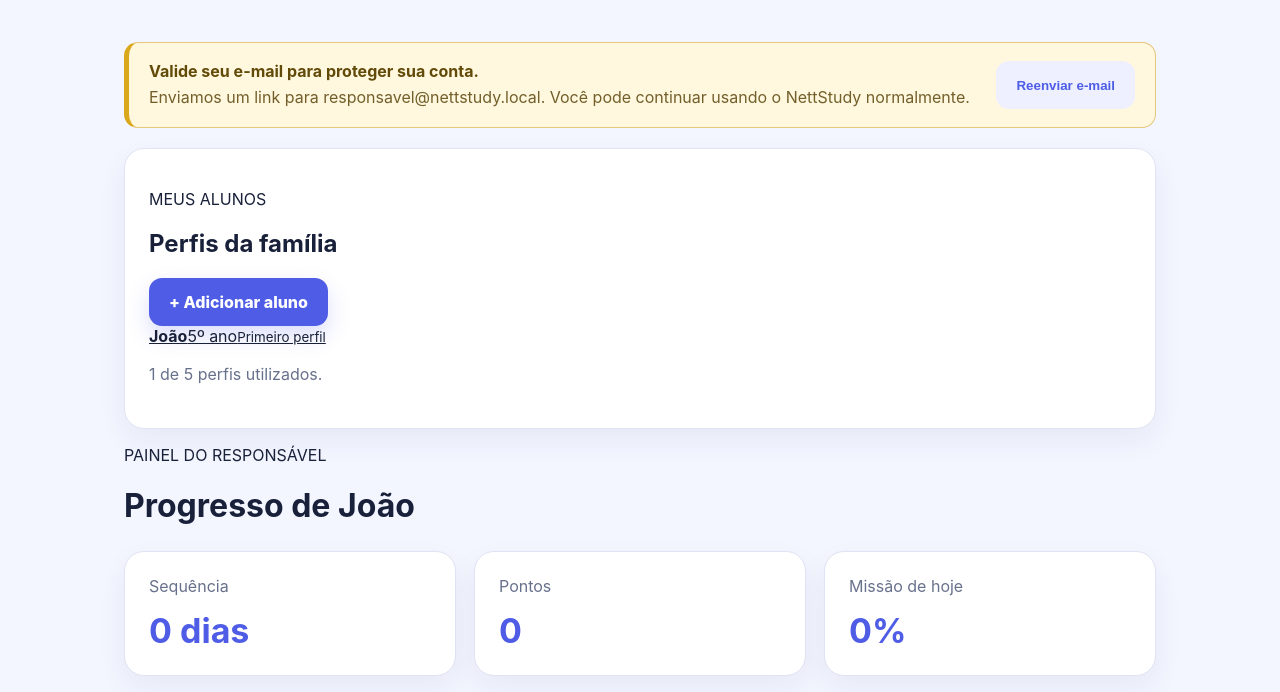
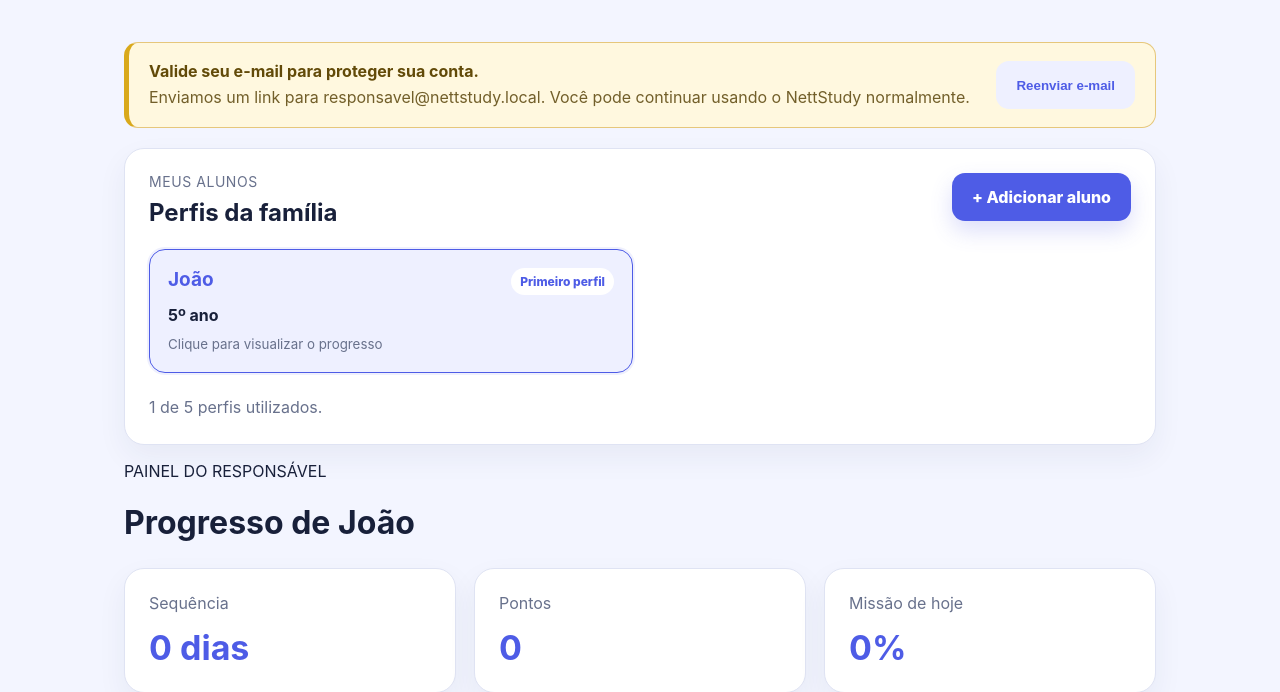
Before and after one commit to NettoSantana/nettstudy, a Flask app: page /responsavel in a window 1280 px wide. Shown: the part 76-768 px from the top of the page. Run offline with Flask 3, Linux system fonts and the light colour scheme; the visitor is signed in with stand-in values (Sample User, id 1); data comes from the database, SQL or seed files in the repository; data that the repository does not hold is empty.

Commit message:
fix: organiza perfis da familia em cards

```diff
--- a/static/css/dashboard.css
+++ b/static/css/dashboard.css
@@ -1,7 +1,7 @@
 /*
 Caminho completo: C:\Users\vlula\OneDrive\Área de Trabalho\Projetos Backup\NETTSTUDY\static\css\dashboard.css
-Data e hora do último recode: 30/07/2026 18:11 -03:00
-Motivo da alteração: adicionar o painel responsivo de confirmação do reset diário.
+Data e hora do último recode: 30/07/2026 20:16 -03:00
+Motivo da alteração: organizar visualmente os perfis da família em cartões separados.
 */
 
 :root {
@@ -394,3 +394,132 @@ a {
 
 /* Validação de e-mail */
 .aviso-validacao-email{display:flex;align-items:center;justify-content:space-between;gap:18px;margin-bottom:20px;padding:18px 20px;border:1px solid #e6c77b;border-left:5px solid #d9a91b;border-radius:14px;background:#fff8df}.aviso-validacao-email>div{display:grid;gap:5px}.aviso-validacao-email strong{color:#624a08}.aviso-validacao-email span{color:#725f2a;line-height:1.45}.aviso-validacao-email form{flex:0 0 auto}@media(max-width:700px){.aviso-validacao-email{align-items:stretch;flex-direction:column}.aviso-validacao-email .button{width:100%}}
+
+/* Perfis da família */
+.alunos-painel {
+    display: grid;
+    gap: 22px;
+}
+
+.painel-cabecalho {
+    display: flex;
+    align-items: flex-start;
+    justify-content: space-between;
+    gap: 20px;
+}
+
+.painel-cabecalho p,
+.painel-cabecalho h1 {
+    margin: 0;
+}
+
+.painel-cabecalho p {
+    margin-bottom: 8px;
+    color: var(--muted);
+    font-size: 14px;
+    letter-spacing: 0.04em;
+}
+
+.alunos-grade {
+    display: grid;
+    grid-template-columns: repeat(2, minmax(0, 1fr));
+    gap: 14px;
+}
+
+.aluno-seletor {
+    display: grid;
+    gap: 10px;
+    min-width: 0;
+    padding: 18px;
+    border: 1px solid var(--border);
+    border-radius: 16px;
+    background: #fafbff;
+    text-decoration: none;
+    transition:
+        transform 0.18s ease,
+        border-color 0.18s ease,
+        box-shadow 0.18s ease,
+        background 0.18s ease;
+}
+
+.aluno-seletor:hover {
+    transform: translateY(-2px);
+    border-color: #bcc3ef;
+    box-shadow: 0 10px 24px rgba(30, 43, 90, 0.08);
+}
+
+.aluno-seletor.ativo {
+    border-color: var(--primary);
+    background: var(--soft);
+    box-shadow: 0 0 0 2px rgba(78, 92, 230, 0.09);
+}
+
+.aluno-seletor-topo {
+    display: flex;
+    align-items: flex-start;
+    justify-content: space-between;
+    gap: 12px;
+}
+
+.aluno-seletor strong {
+    min-width: 0;
+    color: var(--text);
+    font-size: 19px;
+    overflow-wrap: anywhere;
+}
+
+.aluno-seletor.ativo strong {
+    color: var(--primary);
+}
+
+.aluno-selo {
+    flex: 0 0 auto;
+    padding: 6px 9px;
+    border-radius: 999px;
+    color: var(--primary);
+    background: #ffffff;
+    font-size: 12px;
+    font-weight: 800;
+}
+
+.aluno-ano {
+    color: var(--text);
+    font-weight: 700;
+}
+
+.aluno-seletor small {
+    color: var(--muted);
+    line-height: 1.4;
+}
+
+.alunos-contador {
+    margin: 0;
+}
+
+.alunos-vazio {
+    display: grid;
+    justify-items: start;
+    gap: 12px;
+    padding: 18px;
+    border: 1px dashed var(--border);
+    border-radius: 14px;
+}
+
+.alunos-vazio p {
+    margin: 0;
+}
+
+@media (max-width: 760px) {
+    .painel-cabecalho {
+        align-items: stretch;
+        flex-direction: column;
+    }
+
+    .painel-cabecalho .button {
+        width: 100%;
+    }
+
+    .alunos-grade {
+        grid-template-columns: 1fr;
+    }
+}
--- a/templates/dashboard_responsavel.html
+++ b/templates/dashboard_responsavel.html
@@ -1,15 +1,65 @@
 <!--
 Caminho completo: C:\Users\vlula\OneDrive\Área de Trabalho\Projetos Backup\NETTSTUDY\templates\dashboard_responsavel.html
-Data e hora do último recode: 30/07/2026 20:15 -03:00
-Motivo da alteração: exibir aviso e reenvio enquanto o e-mail do responsável não estiver validado.
+Data e hora do último recode: 30/07/2026 20:16 -03:00
+Motivo da alteração: organizar os perfis da família em cartões separados e clicáveis.
 -->
 <!DOCTYPE html><html lang="pt-BR"><head><meta charset="UTF-8"><meta name="viewport" content="width=device-width,initial-scale=1"><title>NettStudy | Responsável</title><link rel="stylesheet" href="{{ url_for('static',filename='css/dashboard.css') }}"></head><body>
 <header class="topbar"><a class="brand" href="{{ url_for('dashboard_responsavel') }}">NettStudy</a><span>{{ responsavel.nome_completo if responsavel else usuario_logado }}</span><a class="button secondary" href="{{ url_for('sair') }}">Sair</a></header>
 <main class="content">
 {% with mensagens=get_flashed_messages(with_categories=true) %}{% for categoria,mensagem in mensagens %}<div class="flash {{ categoria }}">{{ mensagem }}</div>{% endfor %}{% endwith %}
 {% if responsavel and not responsavel.email_validado_em %}<section class="aviso-validacao-email"><div><strong>Valide seu e-mail para proteger sua conta.</strong><span>Enviamos um link para {{ responsavel.email }}. Você pode continuar usando o NettStudy normalmente.</span></div><form method="post" action="{{ url_for('reenviar_validacao_email') }}"><button class="button secondary" type="submit">Reenviar e-mail</button></form></section>{% endif %}
-<section class="panel alunos-painel"><div class="painel-cabecalho"><div><p>MEUS ALUNOS</p><h1>Perfis da família</h1></div>{% if alunos|length < limite_alunos %}<a class="button" href="{{ url_for('novo_aluno') }}">+ Adicionar aluno</a>{% endif %}</div>
-{% if alunos %}<div class="alunos-grade">{% for item in alunos %}<a class="aluno-seletor {% if aluno and item.id==aluno.id %}ativo{% endif %}" href="{{ url_for('dashboard_responsavel',aluno_id=item.id) }}"><strong>{{ item.nome_exibicao }}</strong><span>{{ item.ano_escolar or 'Ano não informado' }}</span>{% if item.principal %}<small>Primeiro perfil</small>{% endif %}</a>{% endfor %}</div><p class="texto-suave">{{ alunos|length }} de {{ limite_alunos }} perfis utilizados.</p>{% else %}<p>Nenhum aluno cadastrado.</p><a class="button" href="{{ url_for('novo_aluno') }}">Adicionar primeiro aluno</a>{% endif %}</section>
+<section class="panel alunos-painel">
+    <div class="painel-cabecalho">
+        <div>
+            <p>MEUS ALUNOS</p>
+            <h1>Perfis da família</h1>
+        </div>
+
+        {% if alunos|length < limite_alunos %}
+            <a class="button" href="{{ url_for('novo_aluno') }}">
+                + Adicionar aluno
+            </a>
+        {% endif %}
+    </div>
+
+    {% if alunos %}
+        <div class="alunos-grade">
+            {% for item in alunos %}
+                <a
+                    class="aluno-seletor {% if aluno and item.id == aluno.id %}ativo{% endif %}"
+                    href="{{ url_for('dashboard_responsavel', aluno_id=item.id) }}"
+                >
+                    <div class="aluno-seletor-topo">
+                        <strong>{{ item.nome_exibicao }}</strong>
+
+                        {% if item.principal %}
+                            <span class="aluno-selo">Primeiro perfil</span>
+                        {% endif %}
+                    </div>
+
+                    <span class="aluno-ano">
+                        {{ item.ano_escolar or 'Ano não informado' }}
+                    </span>
+
+                    <small>
+                        Clique para visualizar o progresso
+                    </small>
+                </a>
+            {% endfor %}
+        </div>
+
+        <p class="texto-suave alunos-contador">
+            {{ alunos|length }} de {{ limite_alunos }} perfis utilizados.
+        </p>
+    {% else %}
+        <div class="alunos-vazio">
+            <p>Nenhum aluno cadastrado.</p>
+            <a class="button" href="{{ url_for('novo_aluno') }}">
+                Adicionar primeiro aluno
+            </a>
+        </div>
+    {% endif %}
+</section>
 {% if aluno %}
 <p>PAINEL DO RESPONSÁVEL</p><h1>Progresso de {{ aluno.nome }}</h1>
 <div class="metrics"><div class="metric"><span>Sequência</span><strong>{{ aluno.sequencia }} dias</strong></div><div class="metric"><span>Pontos</span><strong>{{ aluno.pontos }}</strong></div><div class="metric"><span>Missão de hoje</span><strong>{{ aluno.progresso_dia }}%</strong></div></div>
```
